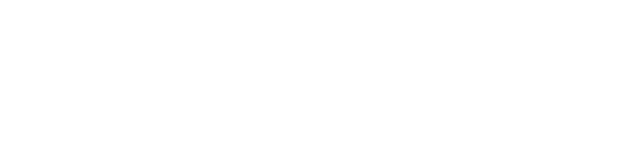
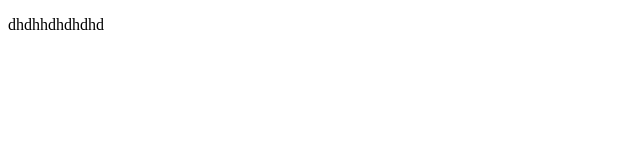
Before and after one commit to Merixmah/test, a plain HTML site: page index.html in a window 1280 px wide. Shown: the whole page, without its empty margins (0-640 px from the left). Drawn offline with Linux system fonts and the light colour scheme.

Commit message:
paragraph

```diff
--- a/index.html
+++ b/index.html
@@ -7,6 +7,6 @@
     <title>Document</title>
 </head>
 <body>
-
+    <p>dhdhhdhdhdhd</p>
 </body>
 </html>
```
